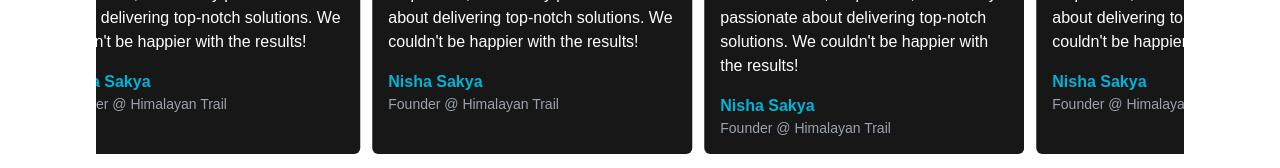
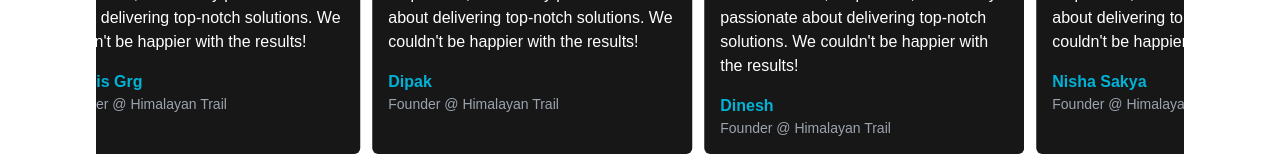
Before and after one commit to PramisGrg/tonic-byte-landing-page, a Next.js app: page / in a window 1280 px wide. Shown: the part 1942-2110 px from the top of the page. Built offline with nearby package versions, Linux system fonts and the light colour scheme.

Commit message:
vercel deployment

```diff
--- a/components/navbar.tsx
+++ b/components/navbar.tsx
@@ -16,7 +16,7 @@
   navigationMenuTriggerStyle,
 } from "@/components/ui/navigation-menu";
 import { Button } from "@/components/ui/button";
-import Image from "next/image";
+// import Image from "next/image";
 
 const components: {
   title: string;
--- a/components/testimonials.tsx
+++ b/components/testimonials.tsx
@@ -11,19 +11,19 @@
       "Tonic Byte with a sleek, user-friendly website that exceeded our expectations. Their team was professional, responsive, and clearly passionate about delivering top-notch solutions. We couldn't be happier with the results!",
   },
   {
-    person: "Nisha Sakya",
+    person: "Pramis Grg",
     tittle: "Founder @ Himalayan Trail",
     description:
       "Tonic Byte transformed our online presence with a sleek, user-friendly website Their team was professional, responsive, and clearly passionate about delivering top-notch solutions. We couldn't be happier with the results!",
   },
   {
-    person: "Nisha Sakya",
+    person: "Dipak",
     tittle: "Founder @ Himalayan Trail",
     description:
       "Tonic Byte transformed  our online presence with a sleek, user-friendly websiteheir team was professional, responsive, and clearly passionate about delivering top-notch solutions. We couldn't be happier with the results!",
   },
   {
-    person: "Nisha Sakya",
+    person: "Dinesh",
     tittle: "Founder @ Himalayan Trail",
     description:
       "Tonic Byte transformed our online presence with a sleek, user-friendly website that exceeded our expectations. Their tessional, responsive, and clearly passionate about delivering top-notch solutions. We couldn't be happier with the results!",
@@ -45,13 +45,16 @@
         </div>
         <div className="storybook-fix relative flex h-full max-h-96 min-h-72 w-full min-w-72 items-center justify-center overflow-hidden bg-background">
           <Marquee className="" pauseOnHover applyMask={false}>
-            {testimonials.map((one) => (
-              <div className="bg-secondary text-white p-4 w-80 space-y-4 rounded-md h-full">
+            {testimonials.map((testimonial) => (
+              <div
+                key={testimonial.person}
+                className="bg-secondary text-white p-4 w-80 space-y-4 rounded-md h-full"
+              >
                 <Quote className="text-primary" />
-                <p className="">{one.description}</p>
+                <p className="">{testimonial.description}</p>
                 <div>
-                  <p className="font-bold text-primary">{one.person}</p>
-                  <p className="text-sm text-gray-400">{one.tittle}</p>
+                  <p className="font-bold text-primary">{testimonial.person}</p>
+                  <p className="text-sm text-gray-400">{testimonial.tittle}</p>
                 </div>
               </div>
             ))}
```
